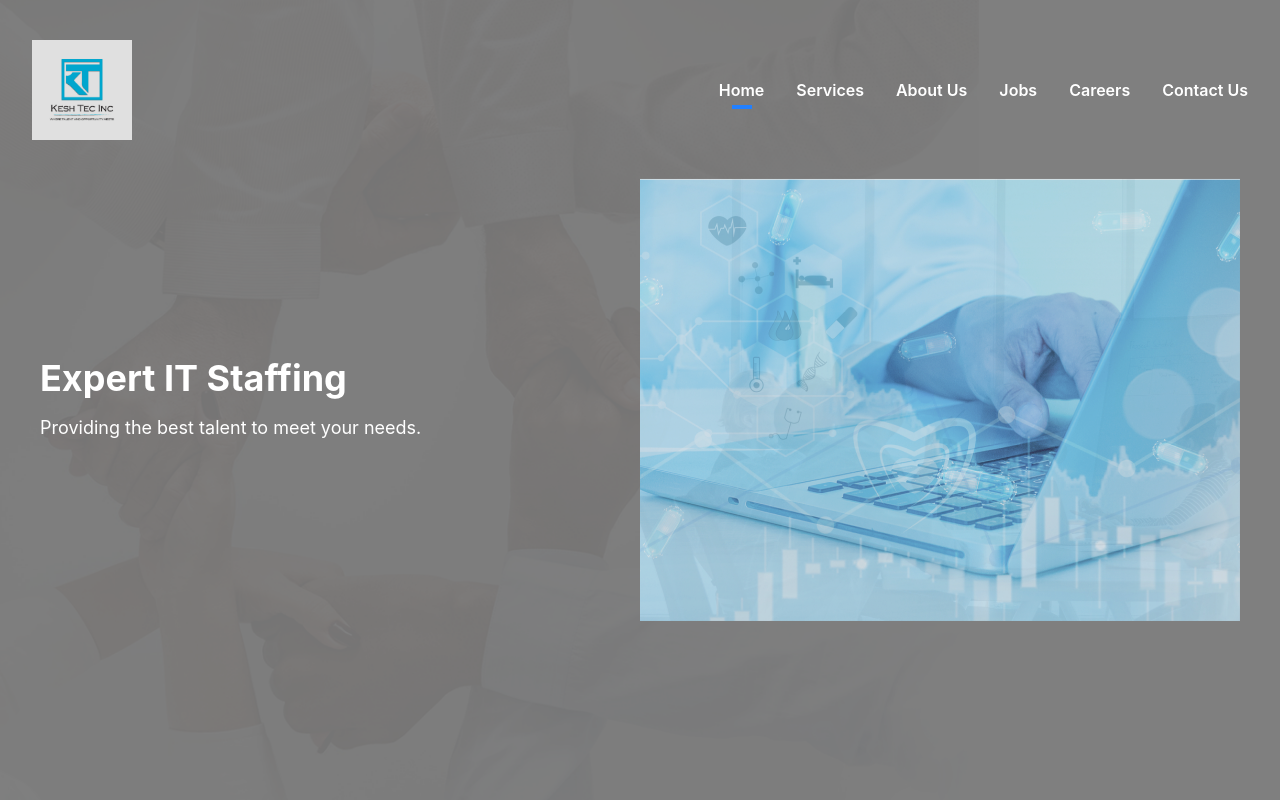
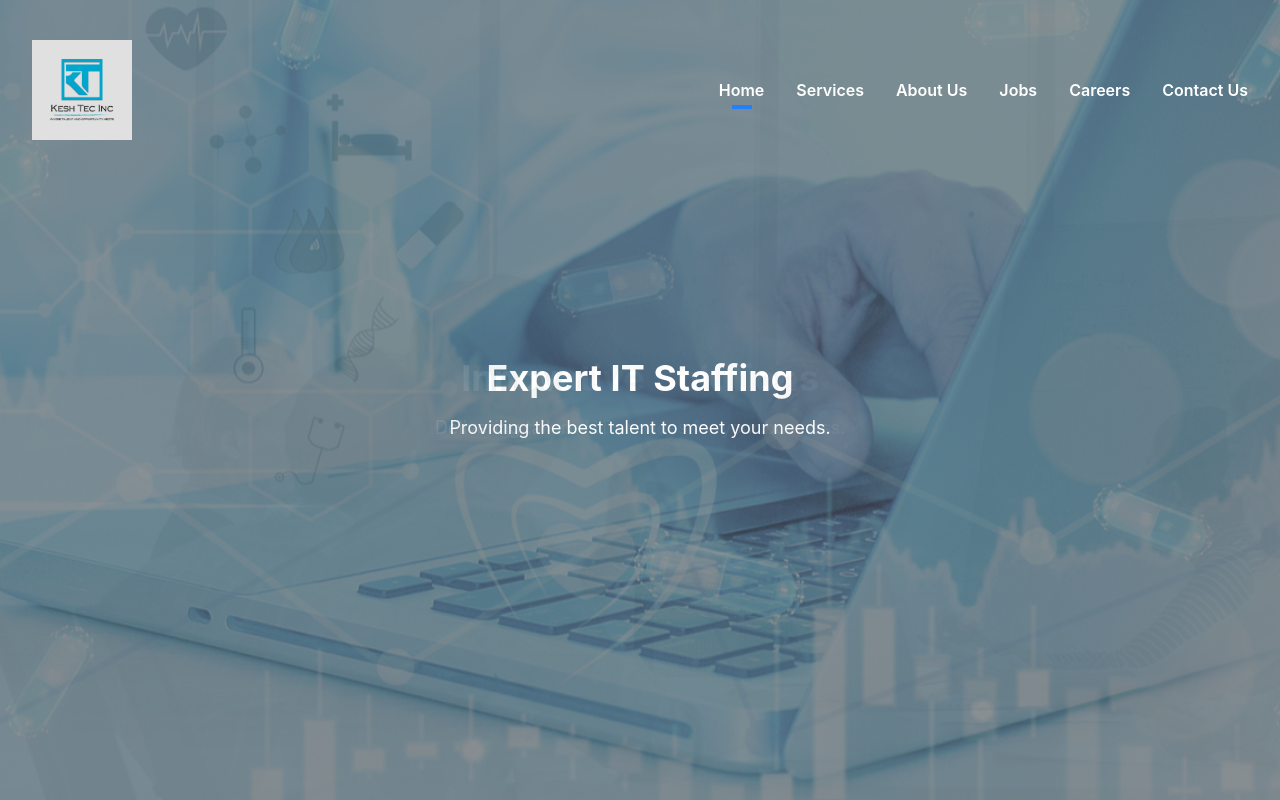
Before and after one commit to miketopeak/keshtec, a React (Create React App) app: page / in a window 1280 px wide. Built offline with nearby package versions, Linux system fonts and the light colour scheme.

Commit message:
fix the navbar bugs

```diff
--- a/src/components/HeroSection.js
+++ b/src/components/HeroSection.js
@@ -29,28 +29,25 @@ const HeroSection = () => {
   }, []);
 
   return (
-    <div className="relative h-screen bg-cover bg-center flex" style={{ backgroundImage: `url(${banner})` }}>
-      <div className="absolute inset-0 bg-black bg-opacity-50"></div>
-      <div className="relative z-10 flex-1 flex flex-col justify-center items-start text-white p-10">
-        <h1 className="text-4xl font-bold mb-4">{slides[currentSlide].heading}</h1>
-        <p className="text-lg">{slides[currentSlide].subheading}</p>
-      </div>
-      <div className="relative z-10 w-1/2 flex items-center justify-end p-10">
+    <div className="relative h-screen">
       {slides.map((slide, index) => (
         <div
           key={slide.id}
-            className={`absolute transition-opacity duration-1000 ${
+          className={`absolute inset-0 transition-opacity duration-1000 ${
             index === currentSlide ? "opacity-100" : "opacity-0"
           }`}
         >
           <img
             src={slide.image}
             alt={slide.heading}
-              className="max-h-[80vh] w-auto object-contain"
+            className="w-full h-full object-cover"
           />
+          <div className="absolute inset-0 bg-black bg-opacity-50 flex flex-col justify-center items-center text-white text-center">
+            <h1 className="text-4xl font-bold mb-4">{slide.heading}</h1>
+            <p className="text-lg">{slide.subheading}</p>
+          </div>
         </div>
       ))}
-      </div>
     </div>
   );
 };
```
Lines whose indentation alone changed are shown as unchanged.
